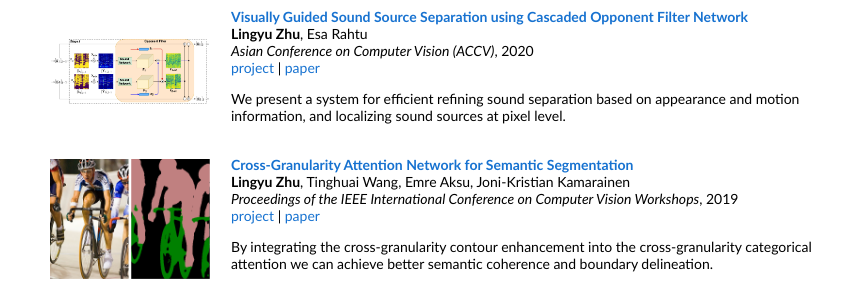
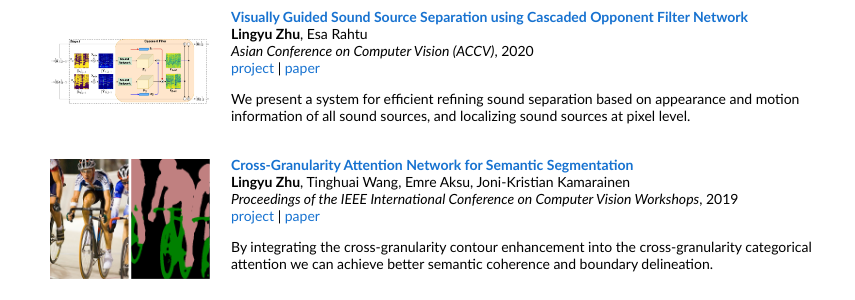
Before and after one commit to ly-zhu/ly-zhu.github.io, a Jekyll site: the page index.html, which Jekyll copies as it is, in a window 1280 px wide. Shown: the part 507-807 px from the top of the page, without its empty margins (210-1065 px from the left). Built offline with Jekyll 4.4.1, drawn with Linux system fonts in a browser that asks for light colours.

Commit message:
edit ACCV 2020 paper description

```diff
--- a/index.html
+++ b/index.html
@@ -93,7 +93,7 @@
           <a href="https://ly-zhu.github.io/cof-net">project</a> |
           <a href="https://arxiv.org/pdf/2006.03028.pdf">paper</a>
           <p>
-          We present a system for efficient refining sound separation based on appearance and motion information, and localizing sound sources at pixel level.
+          We present a system for efficient refining sound separation based on appearance and motion information of all sound sources, and localizing sound sources at pixel level.
           </p>
         </td>
       </tr>
```
